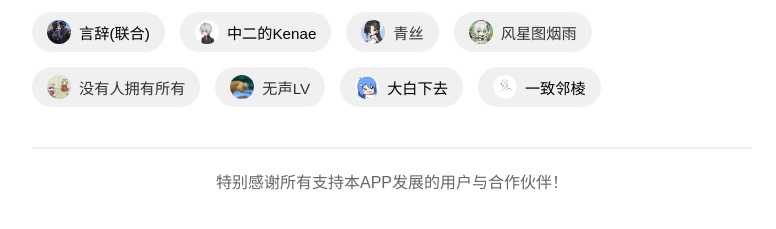
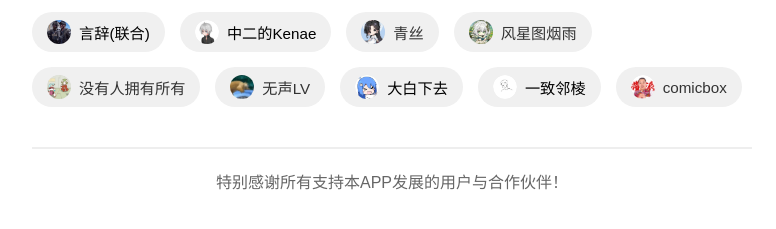
Before and after one commit to mcabox/newabox, a plain HTML site: page thanks.html in a window 1280 px wide. Shown: the part 415-644 px from the top of the page, without its empty margins (248-1024 px from the left). Drawn offline with Linux system fonts and the light colour scheme.

Commit message:
Add files via upload

```diff
--- a/thanks.html
+++ b/thanks.html
@@ -192,6 +192,10 @@ a.no-underline {
 <img src="s15.jpg" class="avatar" alt="头像">
          <p> <a href="https://b23.tv/qbx0Lc2" class="no-underline">一致邻棱</a>     </p>
          </div>
+<div class="name-item">
+                    <img src="s17.jpg" class="avatar" alt="头像">
+                    comicbox
+                </div>
             </div>
         </div>
 
```
Also changed, not shown: s17.jpg (added).
